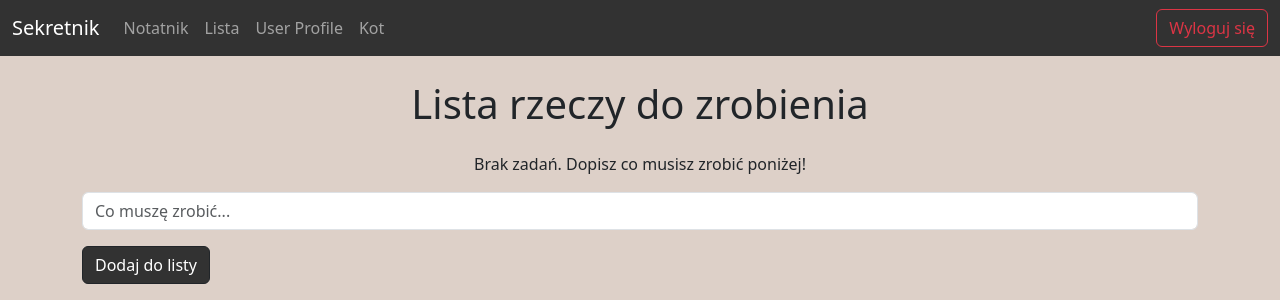
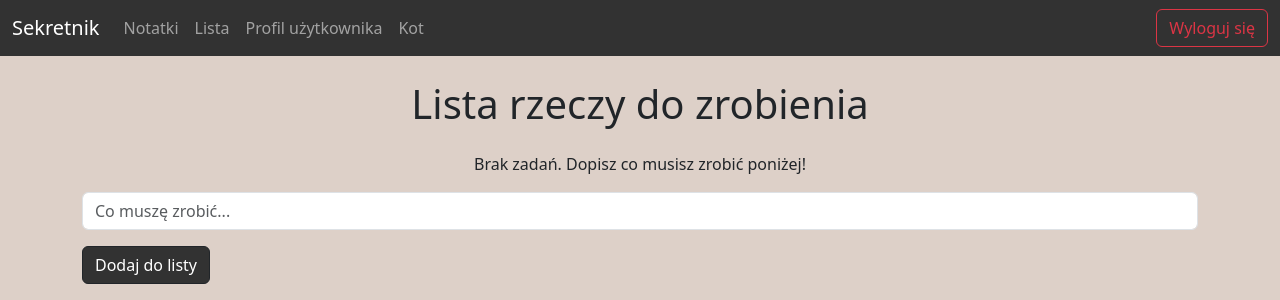
Before and after one commit to marcincwiek/PythonProject, a Flask app: page /lista in a window 1280 px wide. Shown: the top 300 px of the page. Run offline with Flask 3, Linux system fonts and the light colour scheme; the visitor is signed in with stand-in values (Sample User, id 1); data that the repository does not hold is empty; some libraries are stand-ins or nearby versions.

Commit message:
style: cosmetic changes

```diff
--- a/templates/base.html
+++ b/templates/base.html
@@ -3,7 +3,7 @@
 
 <head>
     <title>
-        Moja strona!
+        Sekretnik
     </title>
     <link href="https://cdn.jsdelivr.net/npm/bootstrap@5.3.3/dist/css/bootstrap.min.css" rel="stylesheet"
         integrity="sha384-QWTKZyjpPEjISv5WaRU9OFeRpok6YctnYmDr5pNlyT2bRjXh0JMhjY6hW+ALEwIH" crossorigin="anonymous">
--- a/templates/navbar.html
+++ b/templates/navbar.html
@@ -9,15 +9,14 @@
         <div class="collapse navbar-collapse" id="navbarSupportedContent">
             <ul class="navbar-nav me-auto mb-2 mb-lg-0">
                 <li class="nav-item">
-                    <a class="nav-link" href="{{ url_for('notatnik') }}">Notatnik</a>
+                    <a class="nav-link" href="{{ url_for('notatnik') }}">Notatki</a>
                 </li>
                 <li class="nav-item">
                     <a class="nav-link" href="{{ url_for('index') }}">Lista</a>
                 </li>
 
                 <li class="nav-item">
-                    <a class="nav-link" href="{{ url_for('user',  name=current_user.username)}}">User
-                        Profile</a>
+                    <a class="nav-link" href="{{ url_for('user')}}">Profil użytkownika</a>
                 </li>
                 <li class="nav-item">
                     <a class="nav-link" href="{{ url_for('kot')}}">Kot</a>
```
